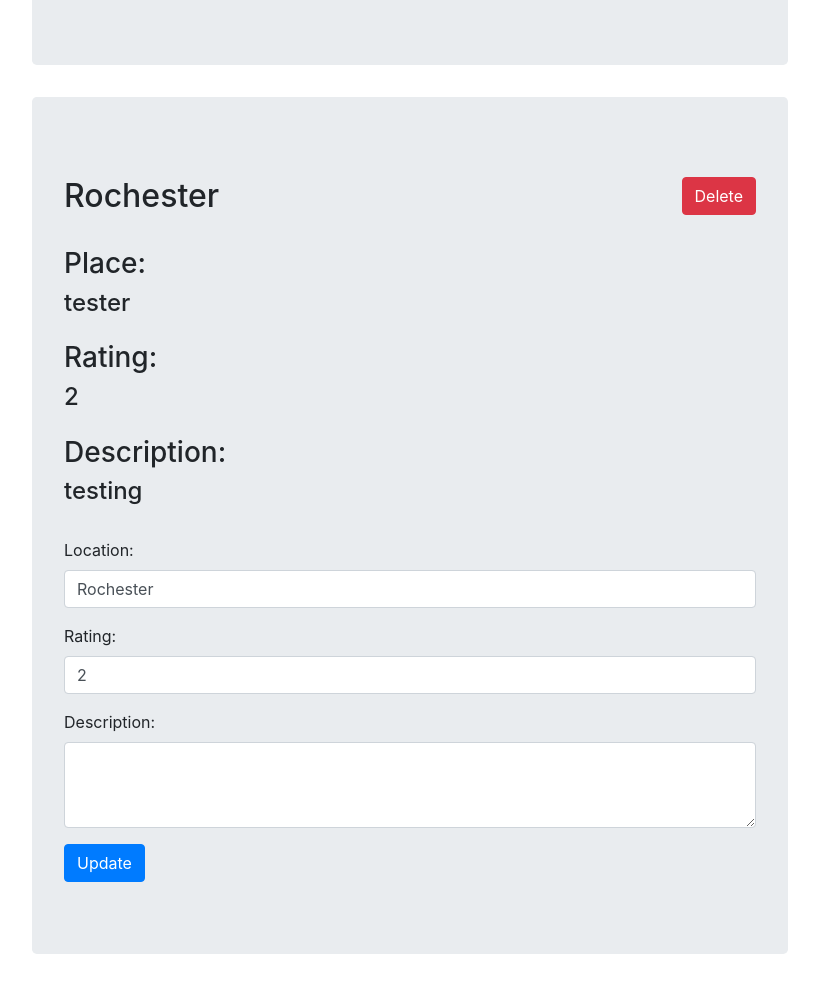
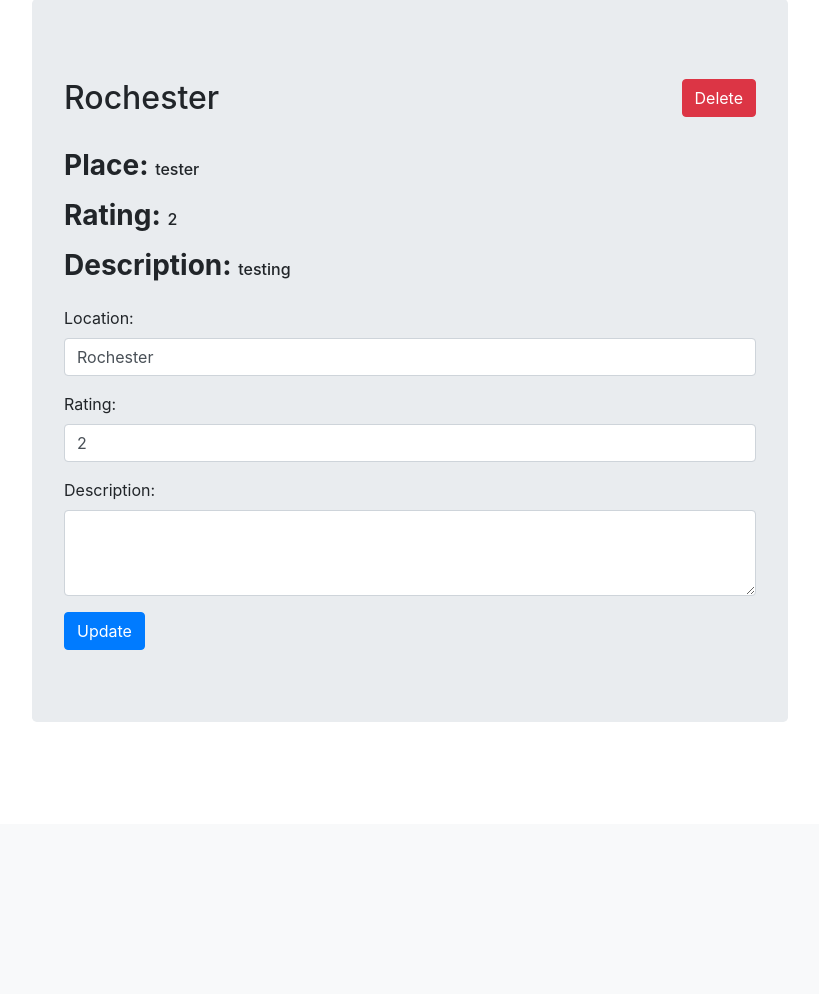
Before and after one commit to Mcheese134/CSC210Project, a Flask app: page /profile in a window 1280 px wide. Shown: the part 993-1987 px from the top of the page, without its empty margins (230-1049 px from the left). After the commit the page ends 1715 px from the top, so only its background shows below. Run offline with Flask 2, Linux system fonts and the light colour scheme; a user stored in the database is signed in; data comes from the database, SQL or seed files in the repository; some libraries are stand-ins or nearby versions.

Commit message:
Add files via upload

```diff
--- a/static/stylesheets/profile.css
+++ b/static/stylesheets/profile.css
@@ -1,6 +1,17 @@
 .elementToFadeInAndOut {
   opacity: 1;
   animation: fade 2s linear;
+}
+
+.about h3 {
+  display: inline;
+  font-weight: bold;
+}
+
+.about h4 {
+	display: inline;
+	font-size: 1em;
+	text-decoration: none;
 }
 
 @keyframes fade {
```
